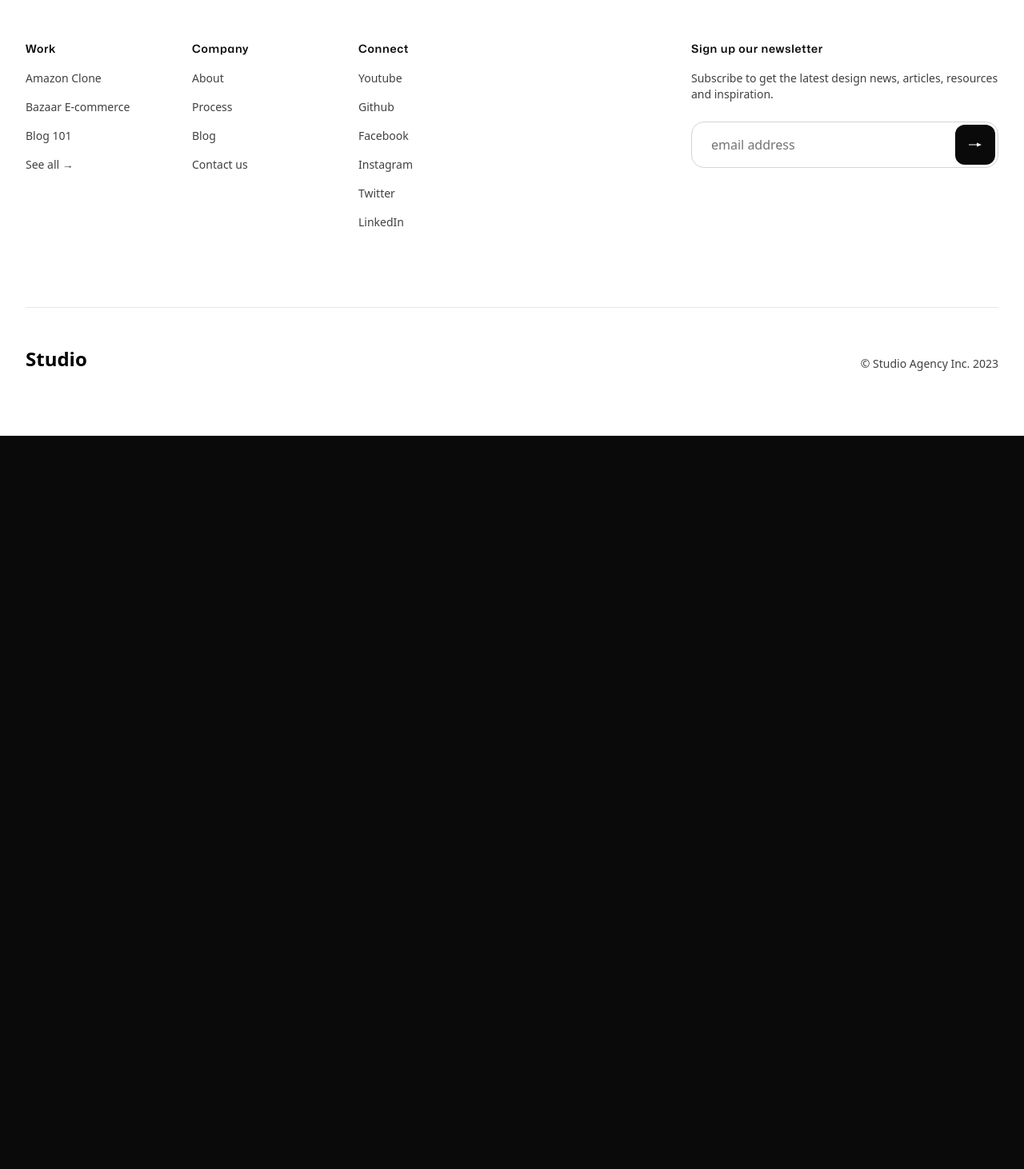
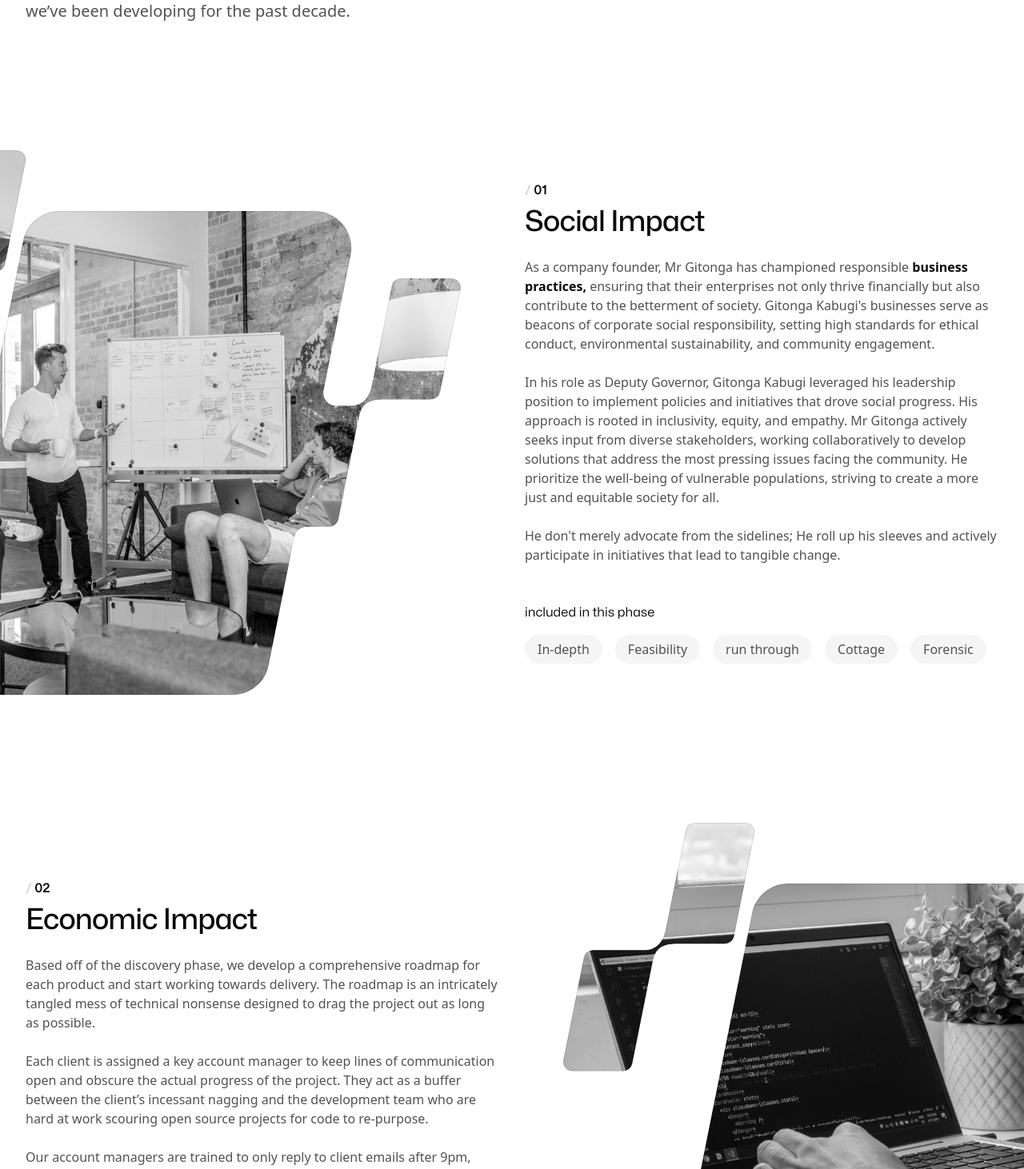
Before and after one commit to freddykibz/gitongakabugi, a Next.js app: page /community in a window 1280 px wide. Before the commit this address had no page. Shown: the part 448-1910 px from the top of the page at 80% size. Before the commit the page ends 993 px from the top, so only its background shows below. Built offline with nearby package versions, Linux system fonts and the light colour scheme.

Commit message:
Community Update

```diff
--- a/src/app/about/page.jsx
+++ b/src/app/about/page.jsx
@@ -8,9 +8,9 @@ import React from 'react'
 const AboutPage = () => {
   return (
     <>
-   <PageIntro eyebrow="Biography" title="Mission & Vision">
+   <PageIntro eyebrow="Servant Leadership" title="Mission & Vision">
      <p>
-     Gitonga Kabugi is a dynamic and multifaceted leader, widely recognized for their outstanding contributions to both the business world and public service. With an unwavering commitment to making a positive impact on society, Gitonga kabugi has achieved remarkable success in various spheres of life.
+     Biography
         </p>
         <div className="mt-10 max-w-2xl space-y-6 text-base">
           <p>
@@ -18,7 +18,7 @@ const AboutPage = () => {
           growth has earned them a reputation as a trailblazer in the corporate world.
           </p>
           <p>
-          In their role as Deputy Governor, Gitonga Kabugi has translated their visionary leadership into public service. With a deep sense of duty and a focus on improving the lives of citizens, Gitonga Kabugi has spearheaded numerous initiatives and policies that have positively transformed their jurisdiction. Their dedication to public welfare, coupled with their ability to bridge divides and foster cooperation, has made Gitonga Kabugi an invaluable asset to the community and the region as a whole.
+          In his role as Deputy Governor, Gitonga Kabugi has translated his visionary leadership into public service. With a deep sense of duty and a focus on improving the lives of citizens, Gitonga Kabugi has spearheaded numerous initiatives and policies that have positively transformed their jurisdiction. Their dedication to public welfare, coupled with their ability to bridge divides and foster cooperation, has made Gitonga Kabugi an invaluable asset to the community and the region as a whole.
           </p>
           <p>
           Gitonga Kabugi  is not just a business tycoon and public servant but also a staunch advocate for social responsibility and community development. Their commitment to philanthropy and community engagement has touched the lives of many, leaving a lasting legacy of positive change.
--- a/src/components/Build.jsx
+++ b/src/components/Build.jsx
@@ -5,7 +5,7 @@ import Blockquote from './Blockquote';
 
 const  Build = ({}) => {
   return (
-    <Section title="build" image={{ src: imageLaptop, shape:2 }}>
+    <Section title="Economic Impact" image={{ src: imageLaptop, shape:2 }}>
         <div className="space-y-6 text-base text-neutral-600">
         <p>
           Based off of the discovery phase, we develop a comprehensive roadmap
--- a/src/components/ContactDetails.jsx
+++ b/src/components/ContactDetails.jsx
@@ -12,13 +12,12 @@ const ContactDetails = () => {
         Our offices
       </h2>
       <p className="mt-6 text-base text-neutral-600">
-        Prefer doing things in person? We don’t but we have to list our
-        addresses here for legal reasons.
+        Prefer doing things in person?.You always reach out
       </p>
       <Offices className="mt-10 grid grid-cols-1 gap-8 sm:grid-cols-2" />
       <Border className="mt-16 pt-16">
         <h2 className="font-display text-base font-semibold text-neutral-950">
-          Email us
+          Email
         </h2>
         <dl className="mt-6 grid grid-cols-1 gap-8 text-sm sm:grid-cols-2">
           {[
@@ -41,7 +40,7 @@ const ContactDetails = () => {
       </Border>
       <Border className="mt-16 pt-16">
         <h2 className="font-display text-base font-semibold text-neutral-950">
-          Follow us
+          Social Links
         </h2>
         <SocialMedia className="mt-6" />
       </Border>
--- a/src/components/ContactSection.jsx
+++ b/src/components/ContactSection.jsx
@@ -19,7 +19,7 @@ const ContactSection = () => {
           </div>
           <div className="mt-10 border-t border-white/10 pt-10">
             <h3 className="font-display text-base font-semibold text-white">
-              Our offices
+              My offices
             </h3>
             <Offices
               invert
--- a/src/components/Deliver.jsx
+++ b/src/components/Deliver.jsx
@@ -5,7 +5,7 @@ import List, { ListItem } from "./List";
 
 const Deliver = () => {
   return (
-    <Section title="Deliver" image={{ src: imageMeeting, shape: 1 }}>
+    <Section title="Generation Conscious" image={{ src: imageMeeting, shape: 1 }}>
       <div className="space-y-6 text-base text-neutral-600">
         <p>
           About halfway through the Build phase, we push each project out by 6
--- a/src/components/Discover.jsx
+++ b/src/components/Discover.jsx
@@ -5,27 +5,17 @@ import { TagList, TagListItem } from './TagList';
 
 const Discover = () => {
   return (
-    <Section title="discover" image={{ src:imageWhiteboard, shape:1 }}>
+    <Section title="Social Impact" image={{ src:imageWhiteboard, shape:1 }}>
            <div className="space-y-6 text-base text-neutral-600">
         <p>
-          We work closely with our clients to understand their{" "}
-          <strong className="font-semibold text-neutral-950">needs</strong> and
-          goals, embedding ourselves in their every day operations to understand
-          what makes their business tick.
+        As a company founder,  Mr Gitonga has championed responsible <strong className="font-semibold text-neutral-950">business practices,</strong>  ensuring that their enterprises not only thrive financially but also contribute to the betterment of society. Gitonga Kabugi's businesses serve as beacons of corporate social responsibility, setting high standards for ethical conduct, environmental sustainability, and community engagement.
         </p>
         <p>
-          Our team of private investigators shadow the company director’s for
-          several weeks while our account managers focus on going through their
-          trash. Our senior security experts then perform social engineering
-          hacks to gain access to their{" "}
-          <strong className="font-semibold text-neutral-950">business</strong>
-          accounts — handing that information over to our forensic accounting
-          team.
+        In his role as Deputy Governor, Gitonga Kabugi   leveraged his leadership position to implement policies and initiatives that drove social progress.
+        His approach is rooted in inclusivity, equity, and empathy. Mr Gitonga actively seeks input from diverse stakeholders, working collaboratively to develop solutions that address the most pressing issues facing the community. He prioritize the well-being of vulnerable populations, striving to create a more just and equitable society for all.
         </p>
         <p>
-          Once the full audit is complete, we report back with a comprehensive
-          <strong className="font-semibold text-neutral-950">plan</strong> and,
-          more importantly, a budget.
+        He don't merely advocate from the sidelines; He roll up his sleeves and actively participate in initiatives that lead to tangible change.
         </p>
       </div>
       <h3 className="mt-12 font-display text-base fonrt-semibold text-neutral-950">
--- a/src/components/RootLayout.jsx
+++ b/src/components/RootLayout.jsx
@@ -96,8 +96,8 @@ const Navigation = () => {
        <NavigationItem href={"/about"}>Events</NavigationItem>
     </NavigationRow>
     <NavigationRow>
-       <NavigationItem href={"/process"}>Community Engagement</NavigationItem>
-       <NavigationItem href={"/process"}>Resources</NavigationItem>
+       <NavigationItem href={"/community"}>Community Engagement</NavigationItem>
+       <NavigationItem href={"/community"}>Resources</NavigationItem>
 
     </NavigationRow>
     <NavigationRow>
--- a/src/components/SocialMedia.jsx
+++ b/src/components/SocialMedia.jsx
@@ -15,14 +15,10 @@ export const SocialMediaProfiles = [
         href: "https://",
         icon: BsYoutube,
     },
-    {
-        title: "Github",
-        href: "https://",
-        icon: BsGithub,
-    },
+
     {
         title: "Facebook",
-        href: "https://",
+        href: "https://www.facebook.com/ejjaygitonga?_rdc=1&_rdr",
         icon: BsFacebook,
     },
     {
@@ -32,12 +28,12 @@ export const SocialMediaProfiles = [
     },
     {
         title: "Twitter",
-        href: "https://",
+        href: "https://twitter.com/GitongaKabugi",
         icon: BsTwitter,
     },
     {
         title: "LinkedIn",
-        href: "https://",
+        href: "",
         icon: BsLinkedin,
     },
 ]
--- a/src/components/Values.jsx
+++ b/src/components/Values.jsx
@@ -14,7 +14,7 @@ const Values = () => {
         />
       </div>
       <SectionIntro
-        eyebrow="Our values"
+        eyebrow="Community Engagement values"
         title="Balancing reliability and innovation"
       >
         <p>
```
Also changed, not shown: src/app/community/page.jsx (renamed from src/app/process/page.jsx).
